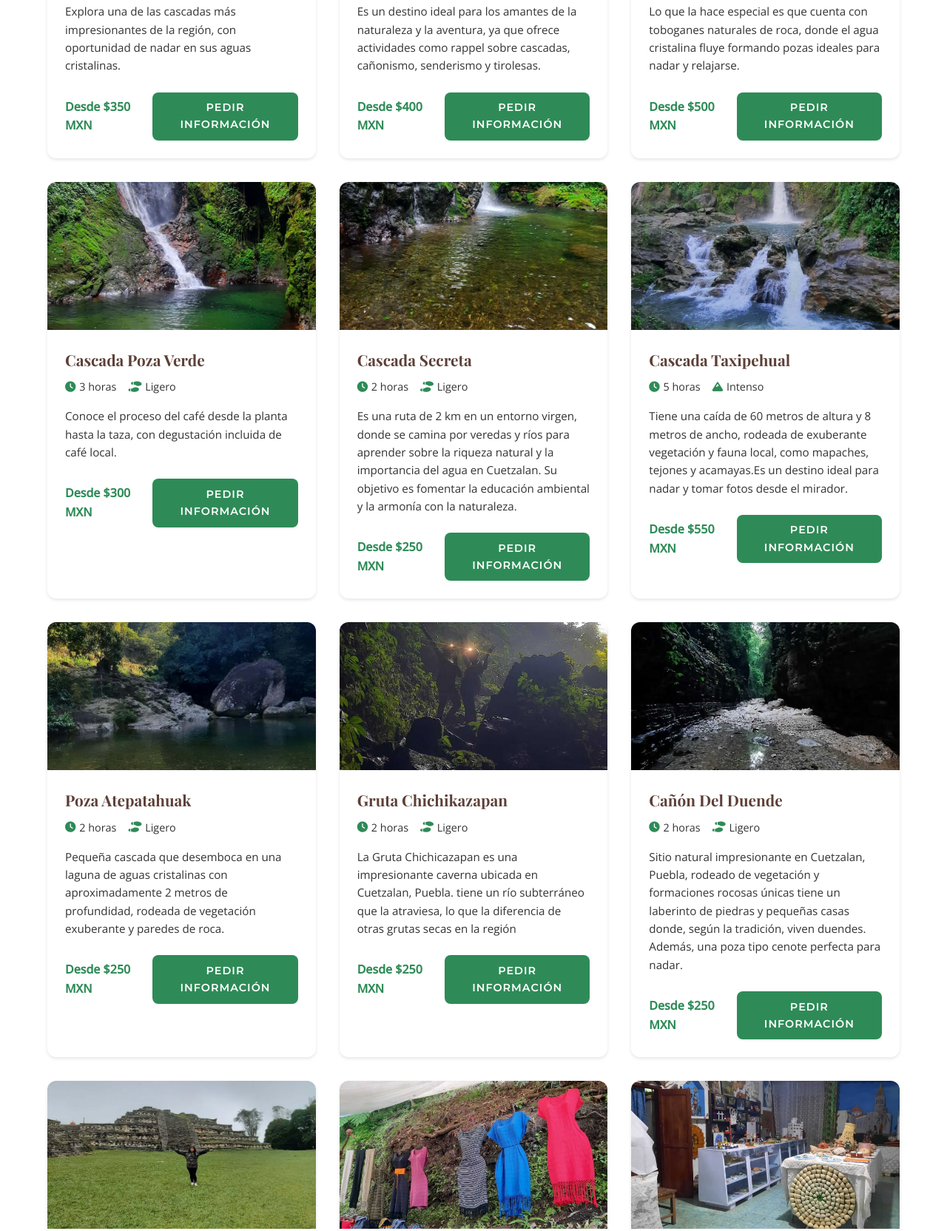
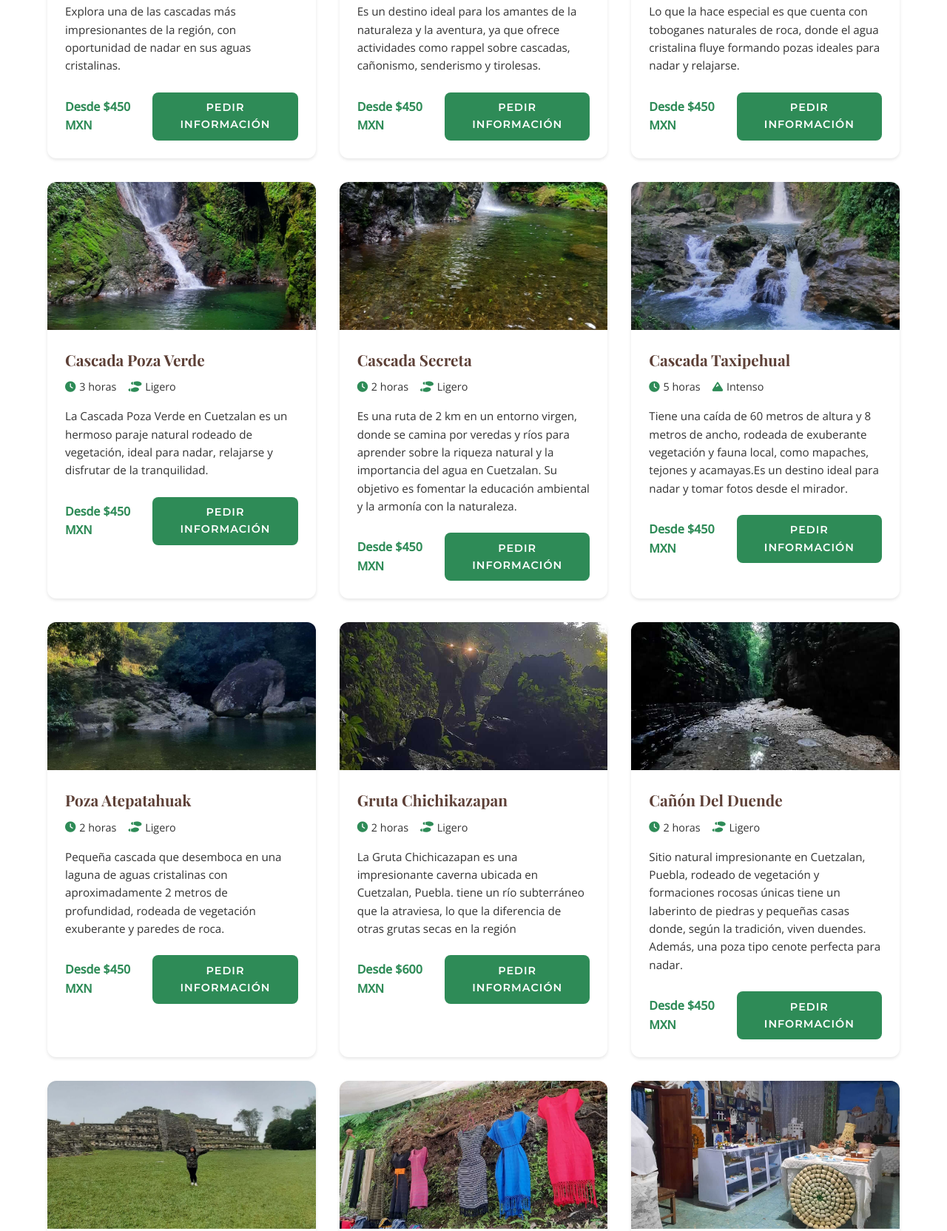
Before and after one commit to ItziRomano/tours, a website: page index.html in a window 1280 px wide. Shown: the part 1412-3076 px from the top of the page at 74% size. Drawn offline with nearby package versions, Linux system fonts and the light colour scheme.

Commit message:
precios y corrección de descripción

```diff
--- a/index.html
+++ b/index.html
@@ -77,7 +77,7 @@
                         <p>Explora una de las cascadas más impresionantes de la región, con oportunidad de nadar en sus
                             aguas cristalinas.</p>
                         <div class="tour-footer">
-                            <span class="tour-price">Desde $350 MXN</span>
+                            <span class="tour-price">Desde $450 MXN</span>
                             <a href="https://wa.me/522331168764" class="btn btn-secondary">Pedir información</a>
                         </div>
                     </div>
@@ -96,7 +96,7 @@
                         <p>Es un destino ideal para los amantes de la naturaleza y la aventura, ya que ofrece
                             actividades como rappel sobre cascadas, cañonismo, senderismo y tirolesas.</p>
                         <div class="tour-footer">
-                            <span class="tour-price">Desde $400 MXN</span>
+                            <span class="tour-price">Desde $450 MXN</span>
                             <a href="https://wa.me/522331168764" class="btn btn-secondary">Pedir información</a>
                         </div>
                     </div>
@@ -115,7 +115,7 @@
                         <p>Lo que la hace especial es que cuenta con toboganes naturales de roca, donde el agua
                             cristalina fluye formando pozas ideales para nadar y relajarse.</p>
                         <div class="tour-footer">
-                            <span class="tour-price">Desde $500 MXN</span>
+                            <span class="tour-price">Desde $450 MXN</span>
                             <a href="https://wa.me/522331168764" class="btn btn-secondary">Pedir información</a>
                         </div>
                     </div>
@@ -131,10 +131,9 @@
                             <span><i class="fas fa-clock"></i> 3 horas</span>
                             <span><i class="fas fa-shoe-prints"></i> Ligero</span>
                         </div>
-                        <p>Conoce el proceso del café desde la planta hasta la taza, con degustación incluida de café
-                            local.</p>
+                        <p>La Cascada Poza Verde en Cuetzalan es un hermoso paraje natural rodeado de vegetación, ideal para nadar, relajarse y disfrutar de la tranquilidad.</p>
                         <div class="tour-footer">
-                            <span class="tour-price">Desde $300 MXN</span>
+                            <span class="tour-price">Desde $450 MXN</span>
                             <a href="https://wa.me/522331168764" class="btn btn-secondary">Pedir información</a>
                         </div>
                     </div>
@@ -154,7 +153,7 @@
                             sobre la riqueza natural y la importancia del agua en Cuetzalan. Su objetivo es fomentar la
                             educación ambiental y la armonía con la naturaleza.</p>
                         <div class="tour-footer">
-                            <span class="tour-price">Desde $250 MXN</span>
+                            <span class="tour-price">Desde $450 MXN</span>
                             <a href="https://wa.me/522331168764" class="btn btn-secondary">Pedir información</a>
                         </div>
                     </div>
@@ -175,7 +174,7 @@
                             fotos desde el mirador.
                         </p>
                         <div class="tour-footer">
-                            <span class="tour-price">Desde $550 MXN</span>
+                            <span class="tour-price">Desde $450 MXN</span>
                             <a href="https://wa.me/522331168764" class="btn btn-secondary">Pedir información</a>
                         </div>
                     </div>
@@ -193,7 +192,7 @@
                         <p>Pequeña cascada que desemboca en una laguna de aguas cristalinas con aproximadamente 2 metros
                             de profundidad, rodeada de vegetación exuberante y paredes de roca.</p>
                         <div class="tour-footer">
-                            <span class="tour-price">Desde $250 MXN</span>
+                            <span class="tour-price">Desde $450 MXN</span>
                             <a href="https://wa.me/522331168764" class="btn btn-secondary">Pedir información</a>
                         </div>
                     </div>
@@ -213,7 +212,7 @@
                             río subterráneo que la atraviesa, lo que la diferencia de otras grutas secas en la región
                         </p>
                         <div class="tour-footer">
-                            <span class="tour-price">Desde $250 MXN</span>
+                            <span class="tour-price">Desde $600 MXN</span>
                             <a href="https://wa.me/522331168764" class="btn btn-secondary">Pedir información</a>
                         </div>
                     </div>
@@ -232,7 +231,7 @@
                             únicas tiene un laberinto de piedras y pequeñas casas donde, según la tradición, viven
                             duendes. Además, una poza tipo cenote perfecta para nadar.</p>
                         <div class="tour-footer">
-                            <span class="tour-price">Desde $250 MXN</span>
+                            <span class="tour-price">Desde $450 MXN</span>
                             <a href="https://wa.me/522331168764" class="btn btn-secondary">Pedir información</a>
                         </div>
                     </div>
@@ -251,7 +250,7 @@
                             Noche". Fue un asentamiento totonaco,su arquitectura es similar a la de El Tajín, con
                             estructuras adornadas con nichos característicos.</p>
                         <div class="tour-footer">
-                            <span class="tour-price">Desde $250 MXN</span>
+                            <span class="tour-price">Desde $450 MXN</span>
                             <a href="https://wa.me/522331168764" class="btn btn-secondary">Pedir información</a>
                         </div>
                     </div>
@@ -270,7 +269,7 @@
                             de los nahuas y totonacos. Se elaboran con técnicas ancestrales como el telar de cintura, y
                             los diseños suelen representar elementos de la naturaleza y la cosmovisión indígena.</p>
                         <div class="tour-footer">
-                            <span class="tour-price">Desde $250 MXN</span>
+                            <span class="tour-price">Desde $450 MXN</span>
                             <a href="https://wa.me/522331168764" class="btn btn-secondary">Pedir información</a>
                         </div>
                     </div>
@@ -290,7 +289,7 @@
                             practicarlo. Finalmente, se recorre el taller de cera, único en la región, donde el proceso
                             es artesanal y se utilizan materiales de la abeja melipona.</p>
                         <div class="tour-footer">
-                            <span class="tour-price">Desde $250 MXN</span>
+                            <span class="tour-price">Desde $550 MXN</span>
                             <a href="https://wa.me/522331168764" class="btn btn-secondary">Pedir información</a>
                         </div>
                     </div>
```
